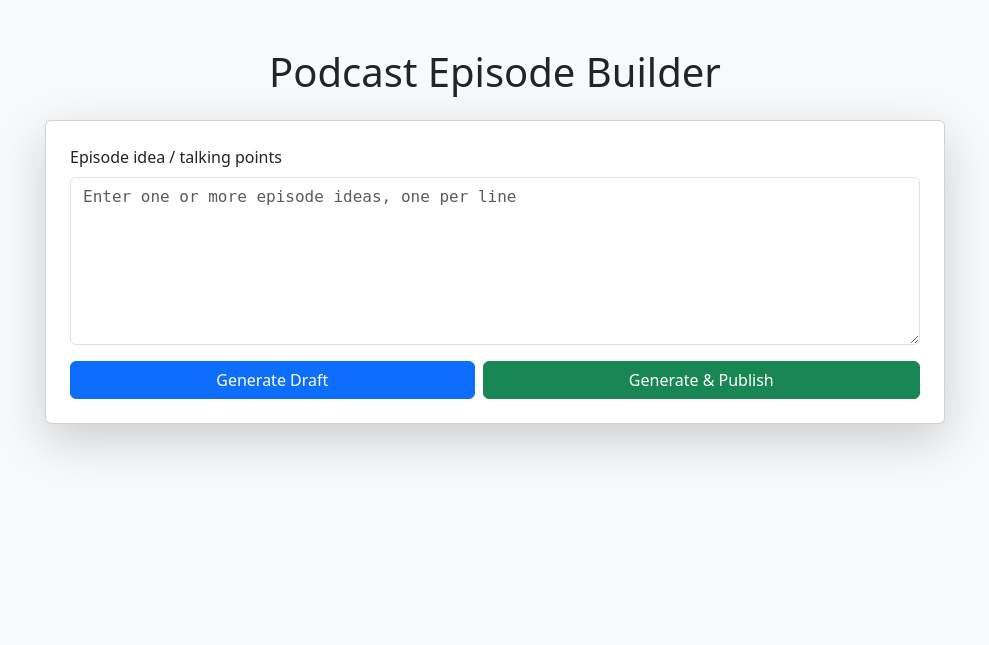
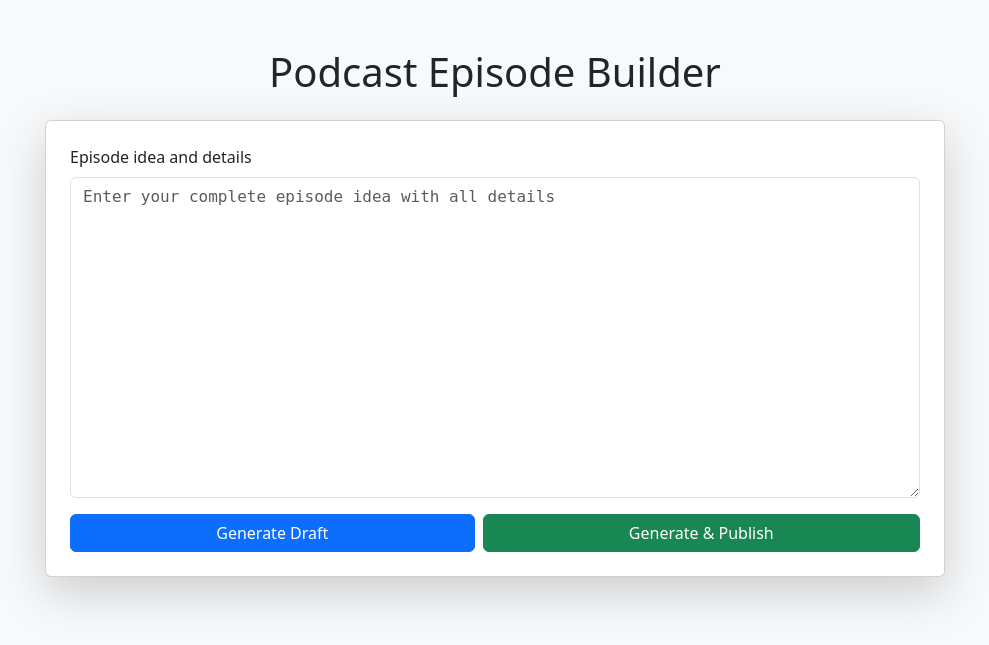
Before and after one commit to Lumiwealth/Podcast-Creator, a Python web app: template templates/home.html in a window 1280 px wide. Shown: the top 645 px of the page, without its empty margins (145-1134 px from the left). Run offline with Jinja, Linux system fonts and the light colour scheme; the template is opened without the code that fills it, so the values that code supplies are empty.

Commit message:
Assistant checkpoint: Update interface for single episode submissions
Assistant generated file changes:
- templates/home.html: Update form for single episode submission
- main.py: Update generate_and_publish to handle single idea

---

User prompt:

wtf are you talking about one per line? we need an entire big text box per idea, each idea is long and takes many lines. we need to be able to add an idea, fire it off, then put in another idea. one nig text box each

Replit-Commit-Author: Assistant
Replit-Commit-Session-Id: 637136f1-6560-4165-83fa-9d201e0852e5

```diff
--- a/templates/home.html
+++ b/templates/home.html
@@ -3,8 +3,8 @@
 {% block content %}
 <form method="post" action="/generate" class="card p-4 shadow-lg">
     <div class="mb-3">
-        <label class="form-label" for="idea">Episode idea / talking points</label>
-        <textarea class="form-control" id="idea" name="idea" rows="6" required placeholder="Enter one or more episode ideas, one per line"></textarea>
+        <label class="form-label" for="idea">Episode idea and details</label>
+        <textarea class="form-control" id="idea" name="idea" rows="12" required placeholder="Enter your complete episode idea with all details"></textarea>
     </div>
     <div class="d-flex gap-2">
         <button class="btn btn-primary flex-grow-1" type="submit" onclick="this.disabled=true; this.innerHTML='Generating... (this may take a minute)'; this.form.submit();">Generate Draft</button>
```
Also changed, not shown: main.py (+2 -5 lines).
